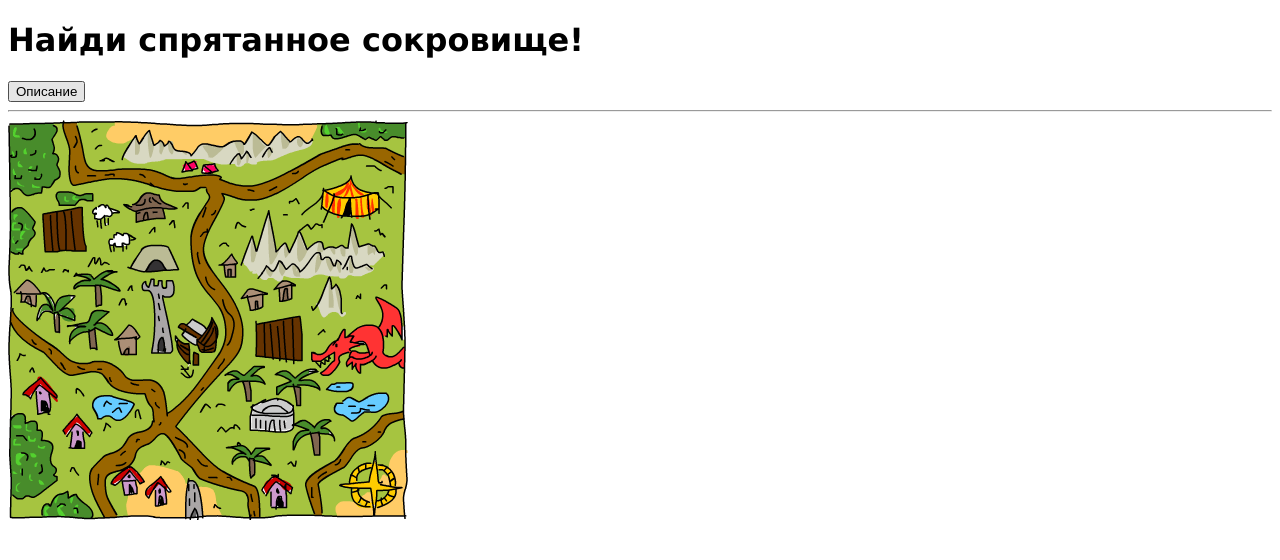
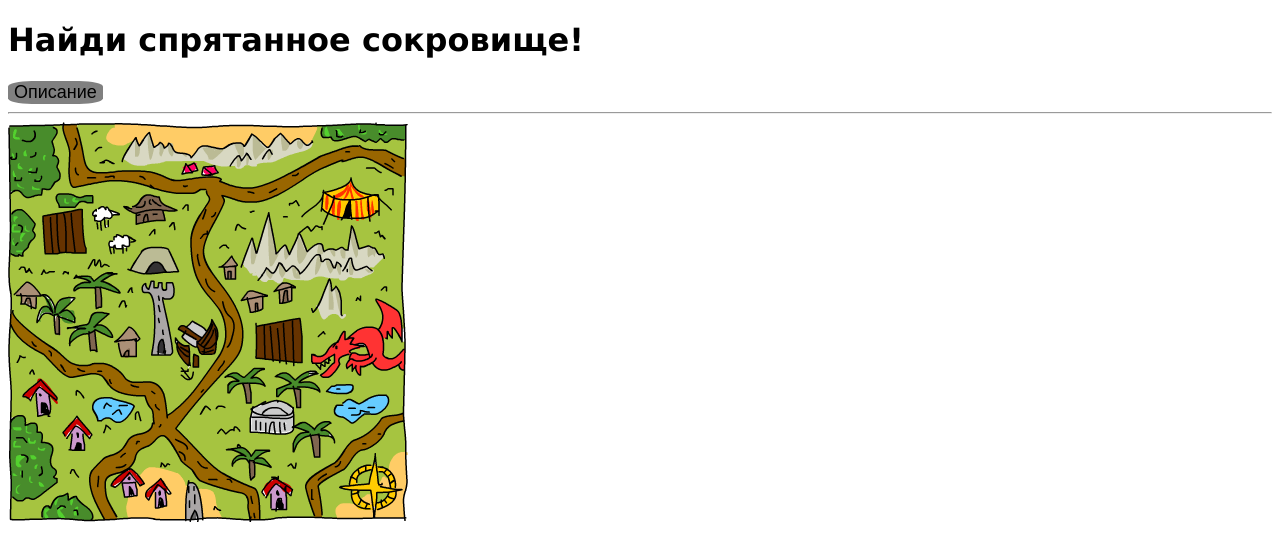
Before and after one commit to goryan2101/goryan2101.github.io, a plain HTML site: page index.html in a window 1280 px wide. In both pictures the pointer is over the button "Описание". Drawn offline with nearby package versions, Linux system fonts and the light colour scheme.

Commit message:
update css

```diff
--- a/index.html
+++ b/index.html
@@ -13,6 +13,22 @@
     <img id="map" width=400 height=400 src="treasuremap.webp">
     <p id="distance" style="font-family: Verdana, Geneva, Tahoma, sans-serif;"></p>
     <script src="https://code.jquery.com/jquery-2.1.0.js"></script>
+
+    <style>
+        #opis {
+            border-radius: 25%;
+            border: gray;
+            font-size: large;
+            text-align: center;
+        }
+        #opis:hover {
+            background-color: gray;
+            border-radius: 25%;
+            border: gray;
+            font-size: large;
+            text-align: center;
+        }
+    </style>
 
     <script>
         var getRandomNumber = function (size) {
```
